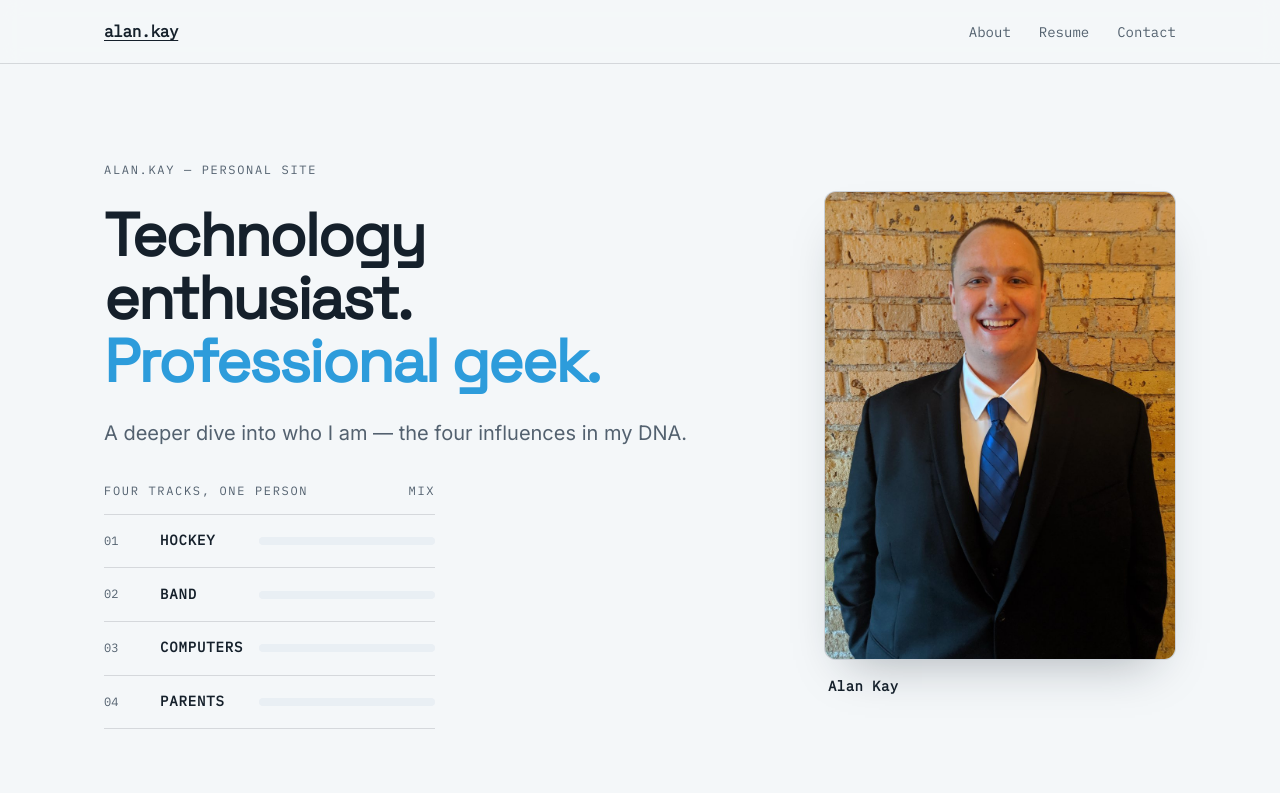
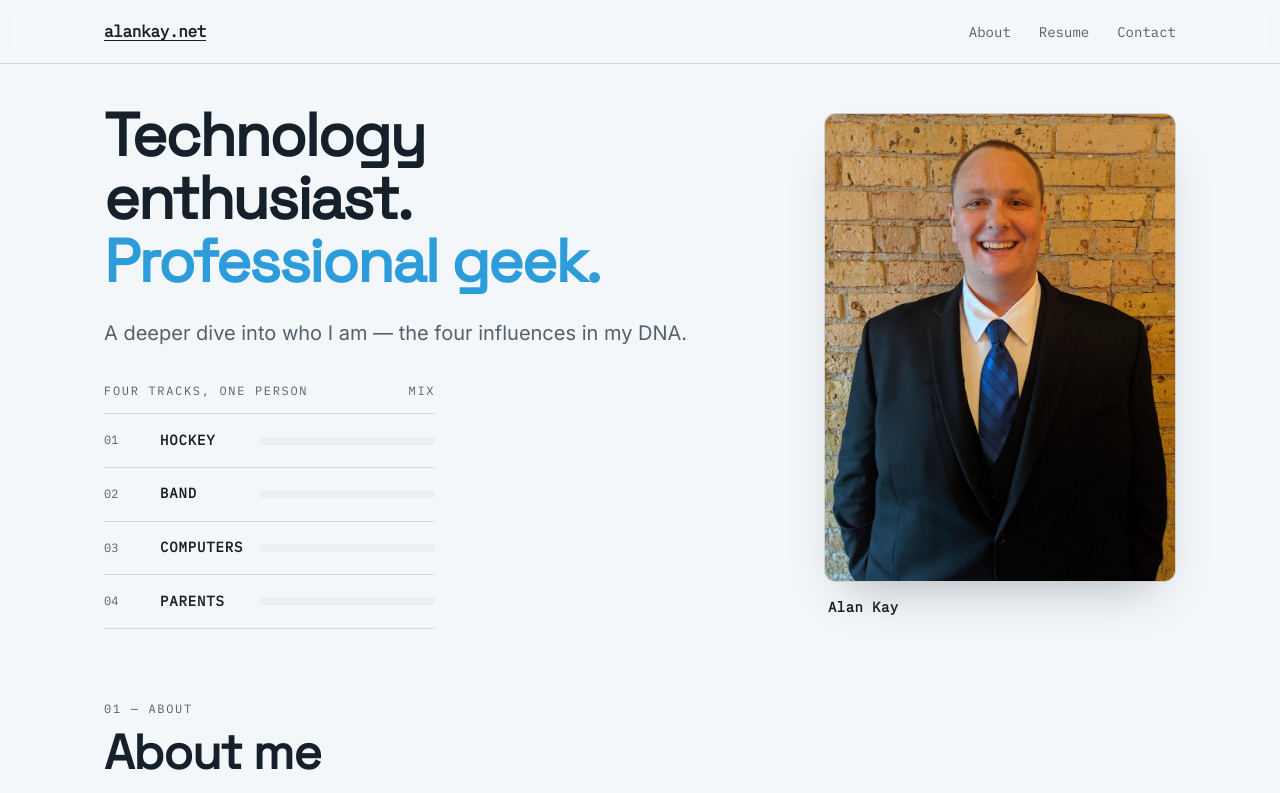
Before and after one commit to AjkayAlan/alankay.net, an Astro site: page / in a window 1280 px wide. Shown: the top 793 px of the page. Built offline with nearby package versions, Linux system fonts and the light colour scheme; Astro itself is replaced by a stand-in of ours.

Commit message:
Fixed more spacing

```diff
--- a/src/components/Hero.astro
+++ b/src/components/Hero.astro
@@ -5,7 +5,6 @@ import TrackEq from './TrackEq.astro';
 <header class="hero" id="top">
   <div class="wrap hero__grid">
     <div class="hero__content">
-      <p class="eyebrow">alan.kay — personal site</p>
       <h1 class="hero__title">
         Technology enthusiast.<br />
         <span class="accent">Professional geek.</span>
--- a/src/components/Nav.astro
+++ b/src/components/Nav.astro
@@ -9,7 +9,7 @@ const links = [
 <nav class="site-nav" aria-label="Primary">
   <div class="wrap site-nav__inner">
     <a class="brand" href="#top">
-      <span>alan.kay</span>
+      <span>alankay.net</span>
       <span class="brand__cursor" aria-hidden="true"></span>
     </a>
 
--- a/src/styles/global.css
+++ b/src/styles/global.css
@@ -232,7 +232,7 @@ button {
 .hero {
   position: relative;
   overflow: hidden;
-  padding-block: clamp(4rem, 12vh, 8rem) clamp(1.5rem, 4vh, 2.5rem);
+  padding-block: clamp(2rem, 5vh, 3.5rem) clamp(1.5rem, 4vh, 2.5rem);
 }
 
 .hero__grid {
```
